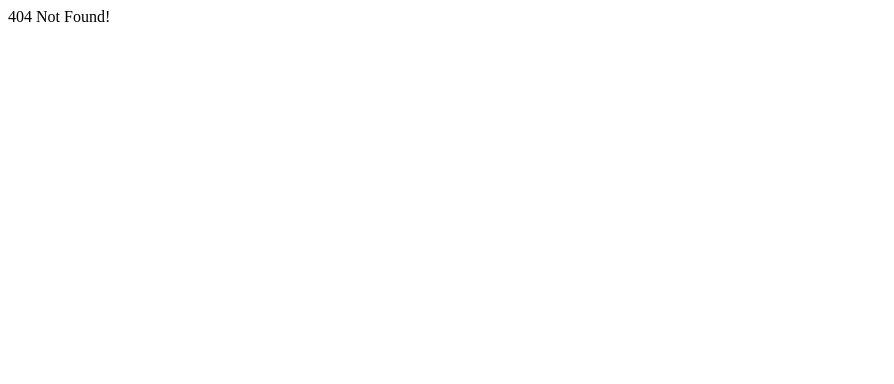
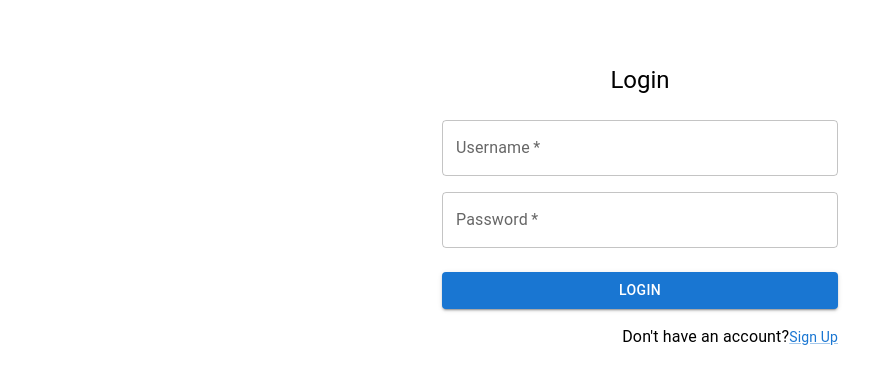
Before and after one commit to AmirHosein-Gharaati/AET-front, a React (Vite) app: page /login in a window 1280 px wide. Before the commit this address had no page. Shown: the top 384 px of the page, without its empty margins (0-894 px from the left). Built offline with nearby package versions, Linux system fonts and the light colour scheme.

Commit message:
feat: implement login page

```diff
--- a/src/App.tsx
+++ b/src/App.tsx
@@ -7,6 +7,7 @@ import SignUp from "./pages/signup/SignUp";
 import NotFound from "./pages/NotFound";
 import Home from "./pages/dashboard/Home";
 import { PersistGate } from "redux-persist/integration/react";
+import Login from "./pages/login/Login";
 
 function App() {
   return (
@@ -16,6 +17,7 @@ function App() {
           <PersistGate persistor={persistor}>
             <Routes>
               <Route path="/signup" element={<SignUp />} />
+              <Route path="/login" element={<Login />} />
               <Route path="/dashboard" element={<Home />} />
               <Route path="/*" element={<NotFound />} />
             </Routes>
--- /dev/null
+++ b/src/pages/login/Login.tsx
@@ -0,0 +1,108 @@
+import {
+  Box,
+  Button,
+  Container,
+  Grid,
+  Link,
+  TextField,
+  Typography,
+} from "@mui/material";
+import { useEffect, useState } from "react";
+import { useDispatch, useSelector } from "react-redux";
+import { useNavigate } from "react-router-dom";
+import { handleLogin } from "./service";
+import { login } from "../../store/reducers/authReducer";
+import { RootState } from "../../store/store";
+
+export default function Login() {
+  const dispatch = useDispatch();
+  const naviagte = useNavigate();
+
+  const authToken = useSelector((state: RootState) => state.auth.token);
+
+  const [username, setUsername] = useState("");
+  const [password, setPassword] = useState("");
+
+  useEffect(() => {
+    if (authToken) {
+      naviagte("/dashboard");
+    }
+  }, [authToken, naviagte]);
+
+  async function handleFormSubmit(e: React.FormEvent) {
+    e.preventDefault();
+
+    const response = await handleLogin(username, password);
+    if (response) {
+      dispatch(login(response));
+      naviagte("/dashboard");
+    }
+  }
+
+  return (
+    <Container component="main" maxWidth="xs">
+      <Box
+        sx={{
+          marginTop: 8,
+          display: "flex",
+          flexDirection: "column",
+          alignItems: "center",
+        }}
+      >
+        <Typography component="h1" variant="h5">
+          Login
+        </Typography>
+        <Box
+          component="form"
+          onSubmit={(e) => handleFormSubmit(e)}
+          noValidate
+          sx={{ mt: 3 }}
+        >
+          <Grid container spacing={2}>
+            <Grid item xs={12}>
+              <TextField
+                required
+                fullWidth
+                id="username"
+                label="Username"
+                name="username"
+                autoComplete="username"
+                onChange={(e) => setUsername(e.target.value)}
+              />
+            </Grid>
+            <Grid item xs={12}>
+              <TextField
+                required
+                fullWidth
+                name="password"
+                label="Password"
+                type="password"
+                id="password"
+                autoComplete="password"
+                onChange={(e) => setPassword(e.target.value)}
+              />
+            </Grid>
+          </Grid>
+          <Button
+            type="submit"
+            fullWidth
+            variant="contained"
+            sx={{ mt: 3, mb: 2 }}
+          >
+            Login
+          </Button>
+          <Grid container justifyContent="flex-end">
+            <Grid item>
+              <Typography>
+                Don't have an account?
+                <Link href="/signup" variant="body2">
+                  Sign Up
+                </Link>
+              </Typography>
+            </Grid>
+          </Grid>
+        </Box>
+      </Box>
+    </Container>
+  );
+}
--- /dev/null
+++ b/src/pages/login/service.ts
@@ -0,0 +1,18 @@
+import { axiosInstance as axios } from "../../utils/axios";
+import { LoginRequest, LoginResponse } from "./type";
+
+const loginUrl = "/auth/login";
+
+export async function handleLogin(username: string, password: string) {
+  const data: LoginRequest = {
+    username: username,
+    password: password,
+  };
+
+  try {
+    const res = await axios.post<LoginResponse>(loginUrl, data);
+    return res.data;
+  } catch (error) {
+    console.error(error);
+  }
+}
--- /dev/null
+++ b/src/pages/login/type.ts
@@ -0,0 +1,8 @@
+export interface LoginRequest {
+  username: string;
+  password: string;
+}
+
+export interface LoginResponse {
+  token: string;
+}
--- a/src/store/reducers/authReducer.ts
+++ b/src/store/reducers/authReducer.ts
@@ -9,9 +9,12 @@ export const authSlice = createSlice({
     signUp: (state, action) => {
       state.token = action.payload.token;
     },
+    login: (state, action) => {
+      state.token = action.payload.token;
+    },
   },
 });
 
-export const { signUp } = authSlice.actions;
+export const { signUp, login } = authSlice.actions;
 
 export default authSlice.reducer;
```
